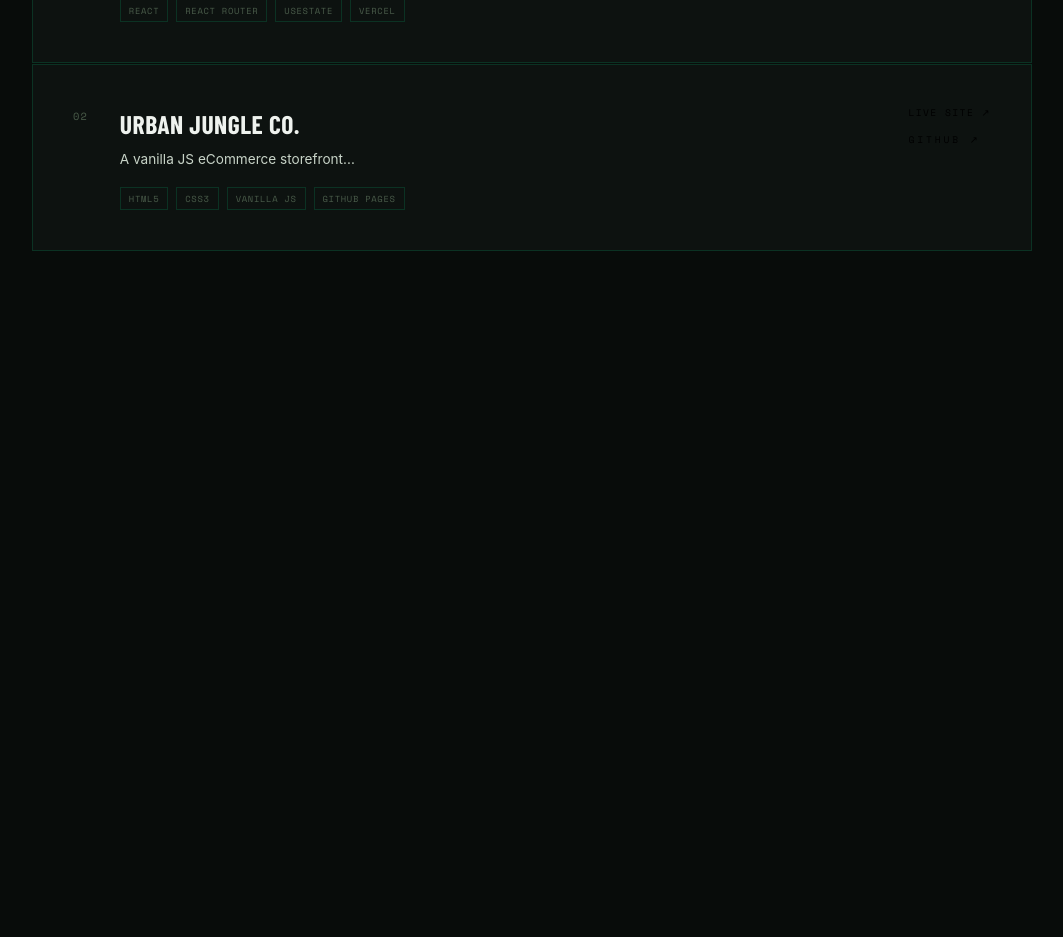
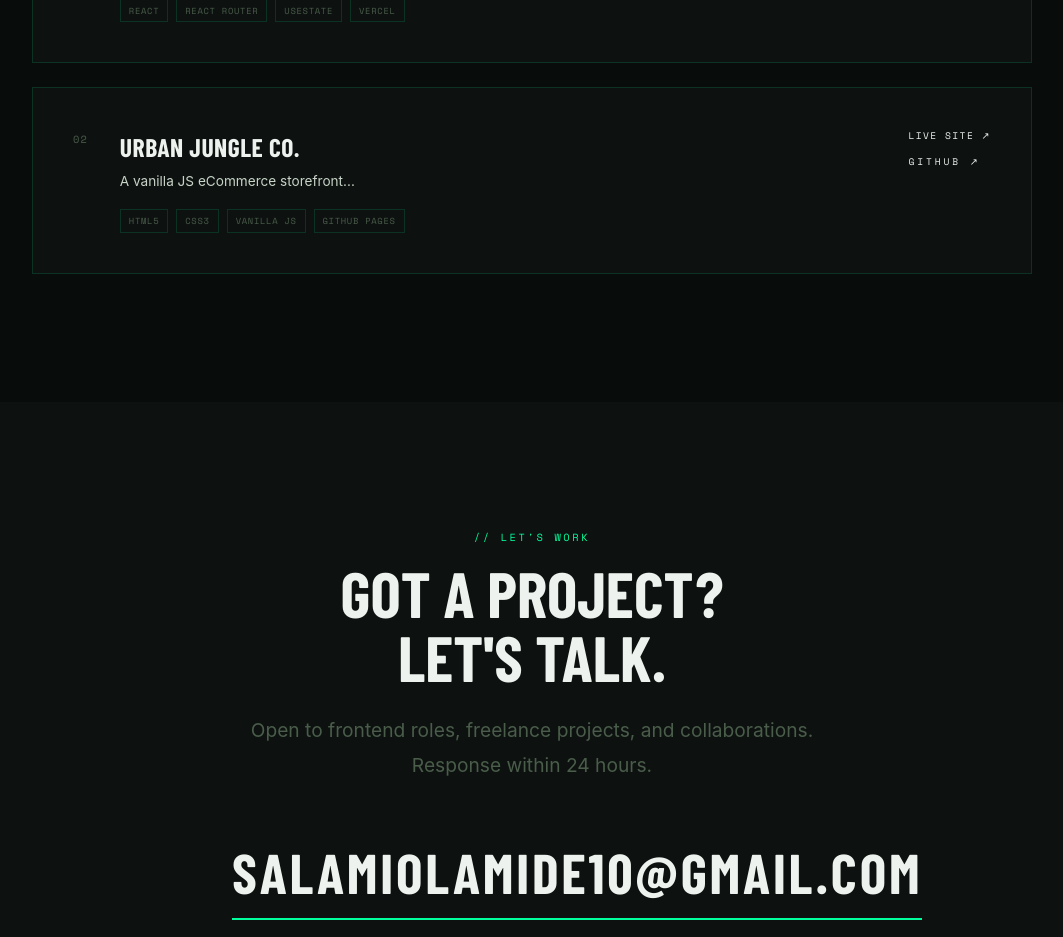
Before and after one commit to salaamii/salami, a React (Vite) app: page / in a window 1280 px wide. Shown: the part 1860-2797 px from the top of the page, without its empty margins (108-1171 px from the left). Before the commit the page ends 2239 px from the top, so only its background shows below. Built offline with nearby package versions, Linux system fonts and the light colour scheme; a web font is replaced by a local one.

Commit message:
final project pushes

```diff
--- a/src/App.jsx
+++ b/src/App.jsx
@@ -3,6 +3,8 @@ import Navbar from './components/navbar';
 import Hero from './components/hero';
 import About from './components/about';
 import Projects from './components/projects'
+import Contact from './components/contact';
+import Footer from './components/footer';
 
 
 function App() {
@@ -14,6 +16,8 @@ function App() {
       <Hero/>
       <About/>
       <Projects/>
+      <Contact/>
+      <Footer/>
     </div>
   )
 }
--- a/src/components/about.jsx
+++ b/src/components/about.jsx
@@ -4,7 +4,7 @@ const About = () => {
 
 
     return (
-        <section className="about bg-bg2 flex flex-col lg:grid lg:grid-cols-2 lg:items-center lg:justify-center justify-between gap-4 lg:gap-20 text-text px-8 py-2 lg:py-32 lg:px-12">
+        <section id='about' className="about bg-bg2 flex flex-col lg:grid lg:grid-cols-2 lg:items-center lg:justify-center justify-between gap-4 lg:gap-20 text-text px-8 py-2 lg:py-32 lg:px-12">
 
             <div className="text-container ">
                 <p className="text-green font-mono text-[0.9rem] text-right lg:text-left">// WHO I AM</p>
@@ -23,7 +23,7 @@ const About = () => {
                     </p>
                     <p className="reveal reveal-delay-3 text-text leading-[1.9] text-[0.95rem]">
                         Outside of code, I produce and mix music as
-                         <a href="https://freiyardstd.vercel.app" className="font-mono text-[0.65rem] text-green tracking-[0.1em] no-underline border-b border-green pb-[2px]" target="_blank"> DRKCHLD</a>
+                         <a href="https://Bio.site/DRKCHLD" className="font-mono text-[0.65rem] text-green tracking-[0.1em] no-underline border-b border-green pb-[2px]" target="_blank"> DRKCHLD</a>
                          , a whole separate world, same attention to craft.
                     </p>
             </div>
--- /dev/null
+++ b/src/components/contact.jsx
@@ -0,0 +1,22 @@
+const Contact = ()=> {
+    return (
+
+        <section id="contact" className="bg-bg2 py-16 lg:py-32 px-6 lg:px-12 text-center">
+            <div className="max-w-[600px] mx-auto">
+                <p className="font-mono text-[0.65rem] text-green tracking-[0.25em] uppercase mb-4">// LET'S WORK</p>
+                <h1 className="font-condensed font-extrabold text-[clamp(2.5rem,6vw,4rem)] text-white uppercase leading-none mb-6">GOT A PROJECT?<br />LET'S TALK.</h1>
+                <p className="text-[1.2rem] text-text-dim leading-[1.8] mb-12">Open to frontend roles, freelance projects, and collaborations.<br />Response within 24 hours.</p>
+
+                <a href="mailto:salamiolamide10@gmail.com" className="font-condensed font-bold text-[clamp(1.8rem,5vw,3.5rem)] text-white uppercase tracking-[0.05em] border-b-2 border-green pb-1 inline-block mb-12 hover:text-green transition-colors">salamiolamide10@gmail.com</a>
+
+                <div className="flex justify-center gap-8">
+                    <a href="https://github.com/salaamii" target="_blank" className="font-mono font-extrabold text-[1rem] text-text tracking-[0.15em] uppercase hover:text-green transition-colors">GitHub</a>
+                    <a href="" className="font-mono text-[1rem] text-text tracking-[0.15em] font-extrabold uppercase hover:text-green transition-colors">LinkedIn</a>
+                    <a href="" className="font-mono text-[1rem] text-text tracking-[0.15em] font-extrabold uppercase hover:text-green transition-colors">X</a>
+                </div>
+            </div>
+        </section>
+    )
+}
+
+export default Contact
--- /dev/null
+++ b/src/components/footer.jsx
@@ -0,0 +1,10 @@
+const Footer = ()=> {
+    return (
+        <div className="footer bg-bg px-6 lg:px-12 py-6 flex justify-between font-condensed">
+            <p className="text-green  lg:text-[1.2rem] uppercase ">2026 Afeez Salami</p>
+            <p className="text-text hover:text-green lg:text-[1.2rem]"><a href="https://Bio.site/DRKCHLD">Also: DRKCHLD ↗</a></p>
+        </div>
+    )
+}
+
+export default Footer
--- a/src/components/hero.jsx
+++ b/src/components/hero.jsx
@@ -21,8 +21,8 @@ const Hero = ()=> {
                 </p>
 
                 <div className="hero-cta flex flex-col lg:flex-row md:flex-row gap-6 font-mono font-extrabold tracking-widest">
-                    <button className='border border-text-dim text-bg bg-green py-3 px-4 lg:py-4 lg:px-8 cursor-pointer'>VIEW WORK</button>
-                    <button className='border border-text-dim bg-bg text-text-dim py-3 px-4 lg:py-4 lg:px-8 hover:text-green hover:text-green hover:border-green transition-colors cursor-pointer'>GET IN TOUCH</button>
+                   <a href="#projects"> <button className='border border-text-dim text-bg bg-green py-3 px-4 lg:py-4 lg:px-8 cursor-pointer'>VIEW WORK</button></a>
+                   <a href="#contact"><button className='border border-text-dim bg-bg text-text-dim py-3 px-4 lg:py-4 lg:px-8 hover:text-green hover:text-green hover:border-green transition-colors cursor-pointer'>GET IN TOUCH</button></a>
 
                 </div>
 
--- a/src/components/navbar.jsx
+++ b/src/components/navbar.jsx
@@ -14,9 +14,9 @@ const Navbar = () => {
                 <header className="text-green">SALAMI</header>
 
                 <ul className={`mobile-menu ${mobileNav ? 'open' : ''} flex flex-col bg-bg lg:bg-transparent lg:static w-full lg:w-max px-4 py-4 lg:px-0 lg:py-0 absolute top-full right-0 lg:flex-row gap-6 text-xs text-text-dim tracking-widest uppercase`}>
-                    <li><a href="#about" className='nav-link hover:text-green px-4 lg:px-2 py-2 lg:py-0 transition-colors cursor-pointer text-green bg-bg lg:text-text-dim font-bold block border-b lg:border-0 w-48 lg:w-max'>About</a></li>
-                    <li><a href="#work" className='nav-link hover:text-green px-4 py-2 lg:px-2 lg:py-0 transition-colors cursor-pointer text-green bg-bg lg:text-text-dim font-bold block border-b lg:border-0 w-48 lg:w-max'>Work</a></li>
-                    <li> <a href="#contact" className='nav-link hover:text-green px-4 py-2 lg:px-2 lg:py-0 transition-colors cursor-pointer text-green lg:text-text-dim font-bold block border-b lg:border-0 w-48 lg:w-max'>Contact</a></li>
+                    <li><a href="#about" onClick={()=> setMobileNav(false)} className='nav-link hover:text-green px-4 lg:px-2 py-2 lg:py-0 transition-colors cursor-pointer text-green bg-bg lg:text-text-dim font-bold block border-b lg:border-0 w-48 lg:w-max'>About</a></li>
+                    <li><a href="#projects" onClick={()=> setMobileNav(false)} className='nav-link hover:text-green px-4 py-2 lg:px-2 lg:py-0 transition-colors cursor-pointer text-green bg-bg lg:text-text-dim font-bold block border-b lg:border-0 w-48 lg:w-max'>Work</a></li>
+                    <li> <a href="#contact" onClick={()=> setMobileNav(false)} className='nav-link hover:text-green px-4 py-2 lg:px-2 lg:py-0 transition-colors cursor-pointer text-green lg:text-text-dim font-bold block border-b lg:border-0 w-48 lg:w-max'>Contact</a></li>
                 </ul>
 
                 <button className=' hidden lg:flex border border-green text-green py-2 px-5 hover:bg-green hover:text-bg transition-colors cursor-pointer' onClick={()=> {}}>HIRE ME</button>
--- a/src/components/projects.jsx
+++ b/src/components/projects.jsx
@@ -4,17 +4,17 @@ const Projects = ()=> {
 
 
     return (
-        <section className="bg-bg py-32 px-12">
+        <section id='projects' className="bg-bg py-32 px-12">
             <div className="max-w-[1000px] mx-auto">
                 <p className="font-mono text-[0.65rem] text-green tracking-[0.25em] uppercase mb-4">// SELECTED WORK</p>
                 <h1 className="font-condensed font-extrabold text-[clamp(2.5rem,6vw,4.5rem)] text-white uppercase leading-none mb-12">PROJECTS</h1>
 
-                <div className="flex flex-col gap-[1.5px]">
+                <div className="flex flex-col gap-[1.5rem]">
                     {projects.map((project) => (
-                        <div key={project.id} className="border border-green-border bg-bg2 p-10 grid grid-cols-[auto_1fr_auto] gap-8 items-center hover:border-green hover:bg-bg3 transition-colors">
+                        <div key={project.id} className="border border-green-border bg-bg2 p-5 lg:p-10 grid grid-cols-1 lg:grid-cols-[auto_1fr_auto] gap-8 items-center hover:border-green hover:bg-bg3 transition-colors">
                             <span className="font-mono text-[0.65rem] text-text-dim tracking-[0.1em] self-start pt-1">{project.id}</span>
                             <div>
-                                <h2 className="font-condensed font-bold text-[1.6rem] text-white uppercase tracking-[0.02em] mb-1">{project.title}</h2>
+                                <h2 className="font-condensed font-bold text-[1.1rem] lg:text-[1.6rem] text-white uppercase tracking-[0.02em] mb-1">{project.title}</h2>
                                 <p className="text-[0.85rem] text-text leading-[1.7] max-w-[500px] mb-4">{project.desc}</p>
                                 <div className="flex gap-2 flex-wrap">
                                     {project.tags.map((tag) => (
@@ -22,9 +22,9 @@ const Projects = ()=> {
                                     ))}
                                 </div>
                             </div>
-                            <div className="flex flex-col gap-3 self-start">
-                                <a href={project.live} target="_blank" className="font-mono text-[0.6rem] text-text-white tracking-[0.15em] uppercase hover:text-green transition-colors">Live Site ↗</a>
-                                <a href={project.github} className="font-mono text-[0.6rem] text-text-white tracking-[0.3em] uppercase hover:text-green transition-colors">GitHub ↗</a>
+                            <div className="flex flex-row lg:flex-col justify-between lg:gap-3 self-start">
+                                <a href={project.live} target="_blank" className="font-mono text-[0.6rem] text-white tracking-[0.15em] uppercase hover:text-green transition-colors">Live Site ↗</a>
+                                <a href={project.github} className="font-mono text-[0.6rem] text-white tracking-[0.3em] uppercase hover:text-green transition-colors">GitHub ↗</a>
                             </div>
                         </div>
                     ))}
--- a/src/index.css
+++ b/src/index.css
@@ -19,6 +19,10 @@
   body {
     background-color: var(--color-bg);
     margin: 0;
+  }
+
+  html {
+    scroll-behavior: smooth;
   }
 
 
```
